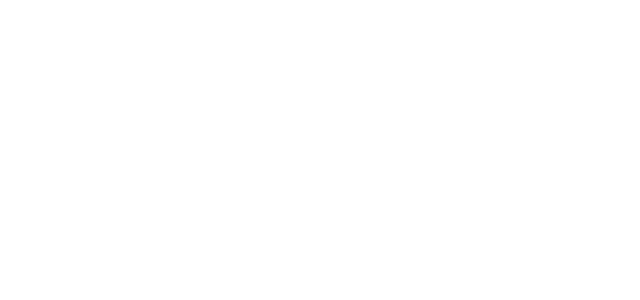
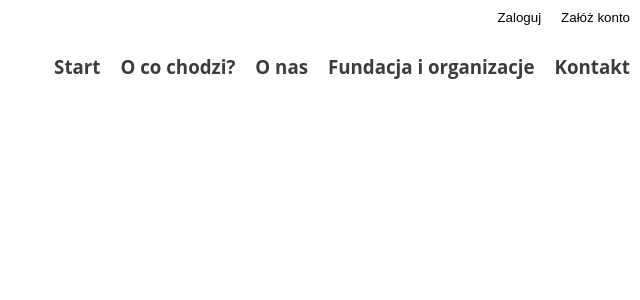
Before and after one commit to mnaimska/GiveYourClothesAway, a React (Create React App) app in the folder give-your-clothes-away/: page /zarejestruj in a window 1280 px wide. Shown: the top 300 px of the page, without its empty margins (640-1280 px from the left). Built offline with nearby package versions, Linux system fonts and the light colour scheme.

Commit message:
componentsStructure

```diff
--- a/give-your-clothes-away/package.json
+++ b/give-your-clothes-away/package.json
@@ -6,6 +6,7 @@
     "@testing-library/jest-dom": "^5.11.9",
     "@testing-library/react": "^11.2.3",
     "@testing-library/user-event": "^12.6.2",
+    "firebase": "^8.2.4",
     "node-sass": "^4.14.1",
     "react": "^17.0.1",
     "react-dom": "^17.0.1",
--- a/give-your-clothes-away/src/App.js
+++ b/give-your-clothes-away/src/App.js
@@ -3,12 +3,14 @@ import {BrowserRouter, Switch, Route} from "react-router-dom";
 import './scss/components/App.scss';
 import Home from './components/Home/Home';
 import FormStep1Header from "./components/Form/Form-Step1/FormStep1Header";
+import Register from "./components/Register";
 function App() {
   return (
    <BrowserRouter>
        <Switch>
            <Route exact path="/" component={Home}/>
             <Route path="/oddaj-rzeczy" component={FormStep1Header}/>
+            <Route path="/zarejestruj" component={Register}/>
        </Switch>
    </BrowserRouter>
   );
--- /dev/null
+++ b/give-your-clothes-away/src/components/Register.js
@@ -0,0 +1,21 @@
+import React from "react";
+const Register =()=>{
+    return (
+        <>
+            <div className="top-menu">
+                <div className="login-register">
+                    <button className="button">Zaloguj</button>
+                    <button className="button">Załóż konto</button>
+                </div>
+                <div className="navigation">
+                    <h3>Start</h3>
+                    <h3>O co chodzi? </h3>
+                    <h3>O nas</h3>
+                    <h3>Fundacja i organizacje</h3>
+                    <h3>Kontakt</h3>
+                </div>
+            </div>
+        </>
+    )
+}
+export default Register;
--- /dev/null
+++ b/give-your-clothes-away/src/scss/components/_register.scss
@@ -0,0 +1,28 @@
+@import "../settings/colors";
+
+.top-menu {
+
+}
+.navigation {
+  display: flex;
+  justify-content: flex-end;
+
+  h3{
+    color: $color-text3;
+    margin-inline: 10px;
+
+  }
+}
+.login-register {
+  display: flex;
+  justify-content: flex-end;
+}
+.button {
+  padding:10px;
+  background-color: white;
+  cursor: pointer;
+  border:none;
+}
+.button:hover {
+  border: 1px solid $color-bar;
+}
--- a/give-your-clothes-away/src/scss/main.scss
+++ b/give-your-clothes-away/src/scss/main.scss
@@ -5,7 +5,10 @@ $font-alt: 'Merriweather', serif;
 body {
   margin: 0;
   font-family: $font-base;
+  box-sizing: border-box;
+  max-width: 100vw;
 }
 
 @import "./settings/colors";
 @import "./settings/fonts";
+@import "./components/register";
--- a/give-your-clothes-away/src/scss/settings/_colors.scss
+++ b/give-your-clothes-away/src/scss/settings/_colors.scss
@@ -2,4 +2,4 @@ $color-background:#F0F1F1;
 $color-text:#5E5322;
 $color-bar:#FAD648;
 $color-text2:#737373;
-$color-text3:#3C3C3C;
+$color-text3: #3c3c3c;
```
Also changed, not shown: give-your-clothes-away/src/components/Login.js (added, +9 -0 lines), give-your-clothes-away/src/components/Logout.js (added), 2 other files (tests, documents, lock files or other folders).
